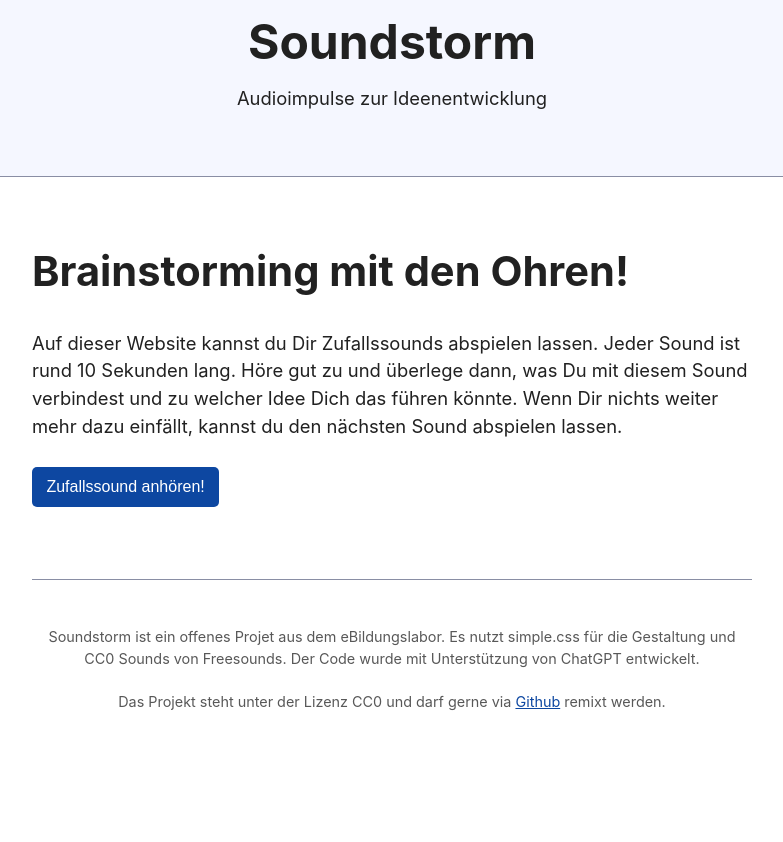
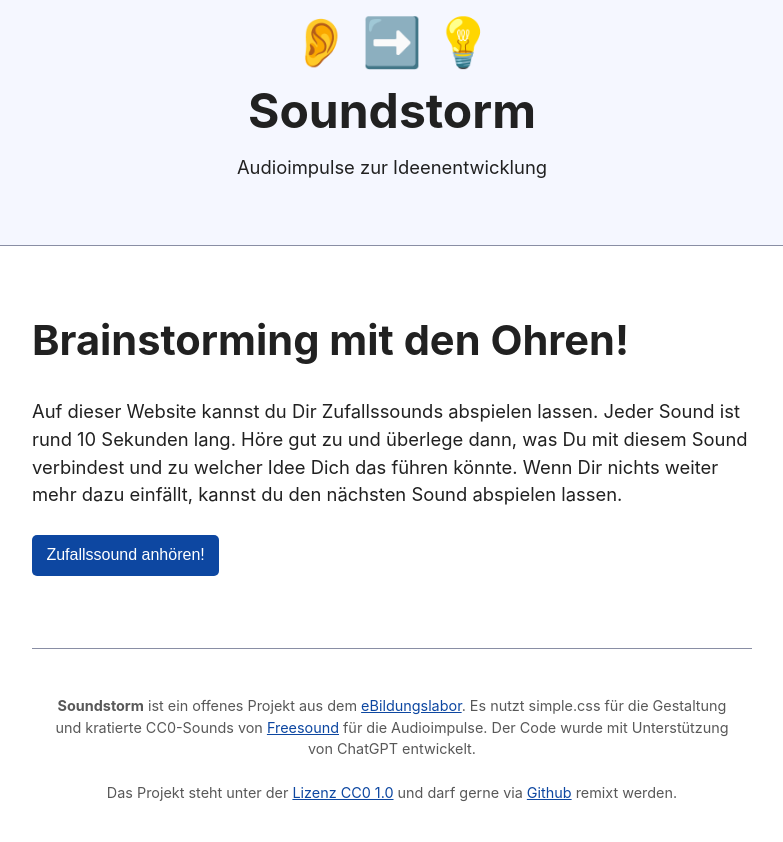
Before and after one commit to eBildungslabor/soundstorm, a plain HTML site: page index.html in a window 1280 px wide. Shown: the whole page, without its empty margins (248-1031 px from the left). Before the commit the page ends 800 px from the top, so only its background shows below. Drawn offline with Linux system fonts and the light colour scheme.

Commit message:
Update index.html

```diff
--- a/index.html
+++ b/index.html
@@ -3,13 +3,14 @@
 <head>
    <meta charset="utf-8">
     <meta name="viewport" content="width=device-width, initial-scale=1">
-	<title>Stormsound</title>
+	<title>👂 ➡️ 💡 | Soundstorm</title>
 <link href="simple.css" rel="stylesheet">
 </head>
 <body>
 
 
  <header>
+	 <h1>👂 ➡️ 💡</h1>
     <h1>Soundstorm</h1>
 		<p>Audioimpulse zur Ideenentwicklung</p>
 		<nav>
@@ -90,8 +91,8 @@
   </main>
 
   <footer>
-    <p>Soundstorm ist ein offenes Projet aus dem eBildungslabor. Es nutzt simple.css für die Gestaltung und CC0 Sounds von Freesounds. Der Code wurde mit Unterstützung von ChatGPT entwickelt.<br>
-    <br>Das Projekt steht unter der Lizenz CC0 und darf gerne via <a href="remix.html">Github</a> remixt werden.
+	  <p><b>Soundstorm</b> ist ein offenes Projekt aus dem <a href="https://ebildungslabor.de" target=blank>eBildungslabor</a>. Es nutzt simple.css für die Gestaltung und kratierte CC0-Sounds von <a href="https://freesound.org/" target=blank>Freesound</a> für die Audioimpulse. Der Code wurde mit Unterstützung von ChatGPT entwickelt.<br>
+		  <br>Das Projekt steht unter der <a href="https://creativecommons.org/publicdomain/zero/1.0/deed.de">Lizenz CC0 1.0</a> und darf gerne via <a href="https://github.com/ebildungslabor/soundstorm">Github</a> remixt werden.
   </footer>
 
 </body>
```
